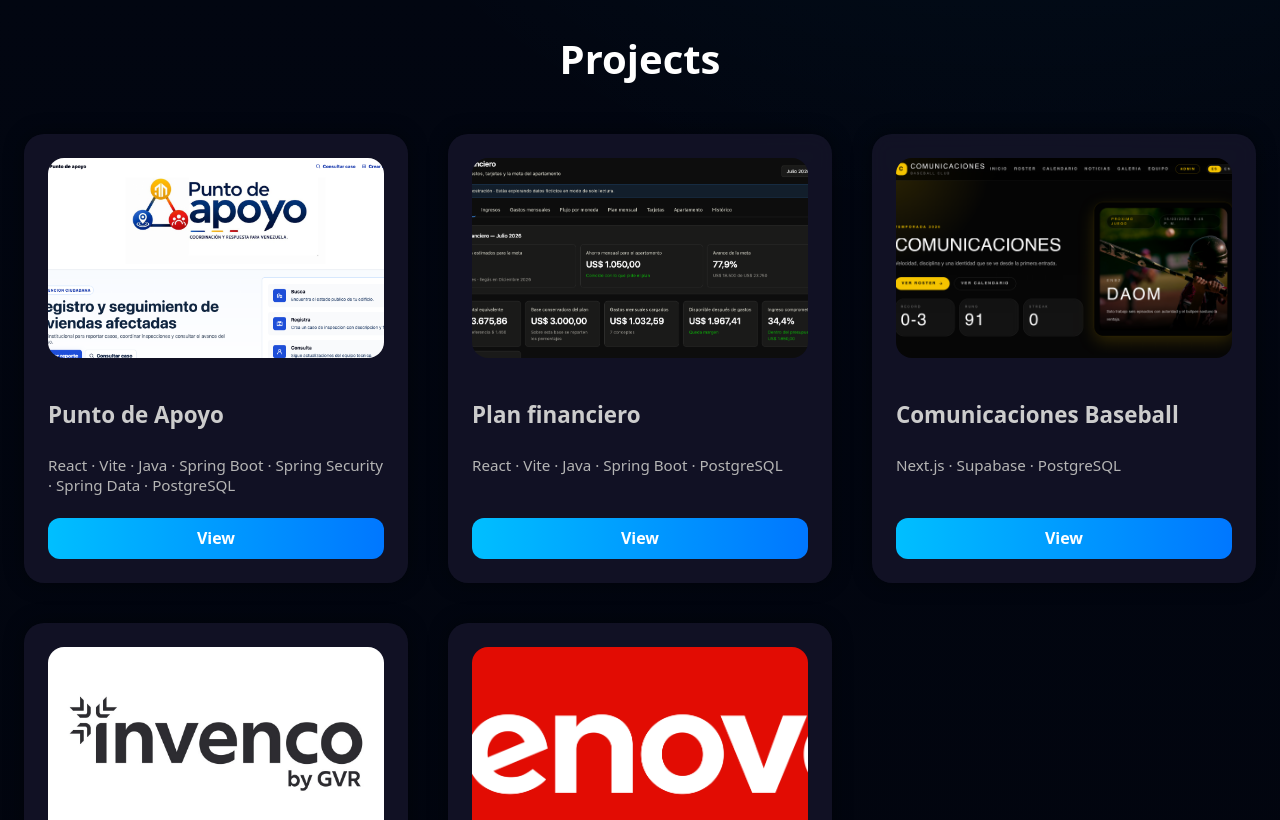
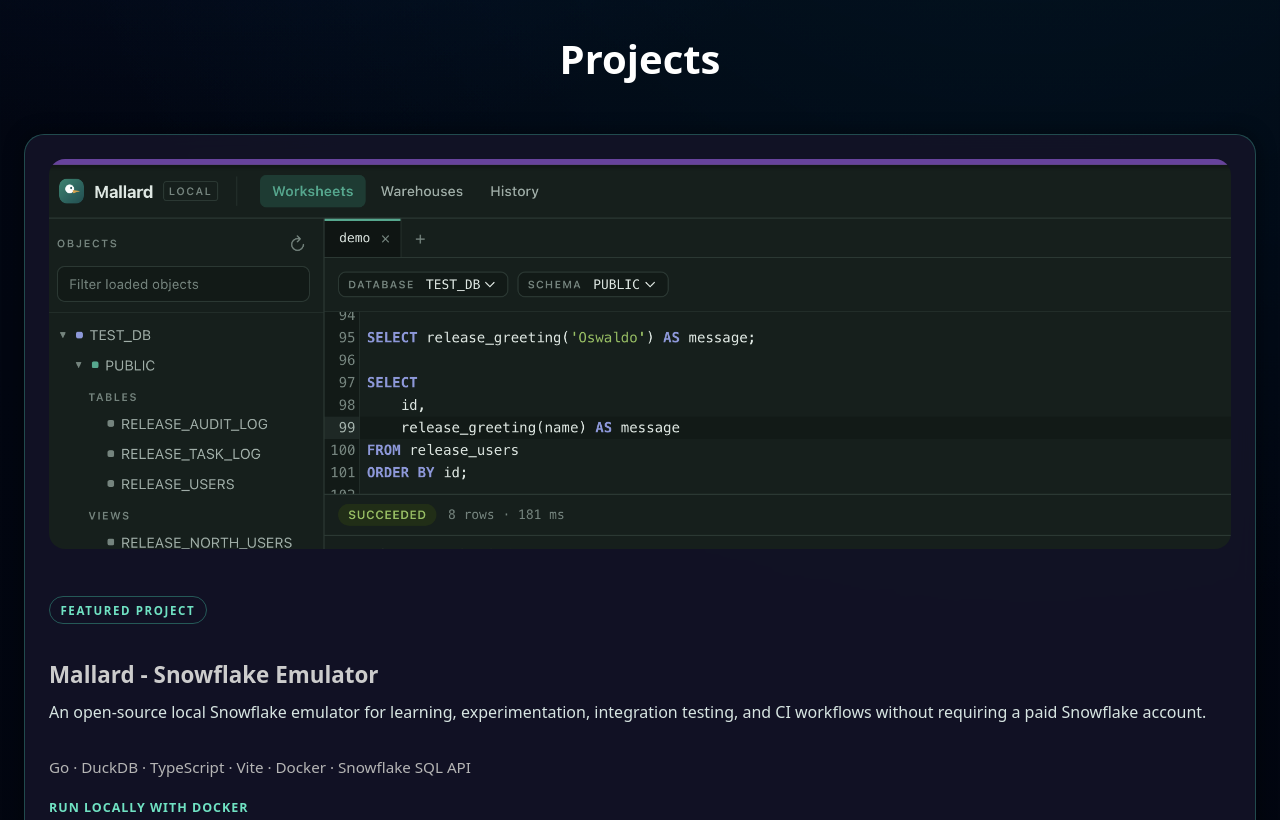
Before and after one commit to OswaldOniSango/personal-web, an Angular app: page / in a window 1280 px wide. Shown: the part 1980-2800 px from the top of the page. Built offline with nearby package versions, Linux system fonts and the light colour scheme.

Commit message:
add mallard project

```diff
--- a/src/app/sections/projects/projects.component.html
+++ b/src/app/sections/projects/projects.component.html
@@ -2,13 +2,27 @@
   <h2>Projects</h2>
 
   <div class="projects-grid">
-    <div class="project-card" *ngFor="let p of projects">
-      <img [src]="p.image" />
+    <article
+      class="project-card"
+      [class.project-card--featured]="p.featured"
+      *ngFor="let p of projects">
+      <img [src]="p.image" [alt]="p.name + ' preview'" />
 
-      <h3>{{ p.name }}</h3>
-      <p class="tech">{{ p.tech }}</p>
+      <div class="project-content">
+        <span class="featured-label" *ngIf="p.featured">Featured project</span>
+        <h3>{{ p.name }}</h3>
+        <p class="project-description" *ngIf="p.description">{{ p.description }}</p>
+        <p class="tech">{{ p.tech }}</p>
 
-      <a *ngIf="p.link" [href]="p.link" target="_blank" rel="noopener noreferrer" class="button">View</a>
-    </div>
+        <div class="docker-setup" *ngIf="p.dockerCommands?.length">
+          <span>Run locally with Docker</span>
+          <pre *ngFor="let command of p.dockerCommands"><code>{{ command }}</code></pre>
+        </div>
+
+        <a *ngIf="p.link" [href]="p.link" target="_blank" rel="noopener noreferrer" class="button">
+          {{ p.linkLabel || 'View' }}
+        </a>
+      </div>
+    </article>
   </div>
 </section>
--- a/src/app/sections/projects/projects.component.scss
+++ b/src/app/sections/projects/projects.component.scss
@@ -13,7 +13,7 @@
 .projects-grid {
   display: grid;
   gap: 2.5rem;
-  grid-template-columns: repeat(auto-fit, minmax(320px, 1fr));
+  grid-template-columns: repeat(auto-fit, minmax(min(100%, 320px), 1fr));
 }
 
 .project-card {
--- a/src/app/sections/projects/projects.component.ts
+++ b/src/app/sections/projects/projects.component.ts
@@ -5,7 +5,11 @@
   name: string;
   image: string;
   tech: string;
+  description?: string;
   link?: string;
+  linkLabel?: string;
+  dockerCommands?: string[];
+  featured?: boolean;
 }
 
 @Component({
@@ -17,6 +21,24 @@
 })
 export class ProjectsComponent {
   projects: Project[] = [
+    {
+      name: 'Mallard - Snowflake Emulator',
+      image: 'assets/projects/mallard-snowflake-emulator.png',
+      tech: 'Go · DuckDB · TypeScript · Vite · Docker · Snowflake SQL API',
+      description:
+        'An open-source local Snowflake emulator for learning, experimentation, integration testing, and CI workflows without requiring a paid Snowflake account.',
+      link: 'https://github.com/OswaldOniSango/snowflake-emulator',
+      linkLabel: 'View repository',
+      dockerCommands: [
+        'docker pull ghcr.io/oswaldonisango/snowflake-emulator:latest',
+        `docker run --rm \\
+  --name snowflake-emulator \\
+  -p 8080:8080 \\
+  -v snowflake-data:/data \\
+  ghcr.io/oswaldonisango/snowflake-emulator:latest`,
+      ],
+      featured: true,
+    },
     {
       name: 'Punto de Apoyo',
       image: 'assets/projects/punto-de-apoyo-home.png',
--- a/src/styles.scss
+++ b/src/styles.scss
@@ -375,6 +375,77 @@
   display: block;
 }
 
+app-root app-projects .project-content {
+  display: flex;
+  flex-direction: column;
+  min-width: 0;
+  height: 100%;
+}
+
+app-root app-projects .project-card--featured {
+  grid-column: 1 / -1;
+  display: grid;
+  grid-template-columns: minmax(0, 1.25fr) minmax(320px, 0.75fr);
+  gap: 1.75rem;
+  border: 1px solid rgba(69, 205, 171, 0.3);
+  background: linear-gradient(135deg, rgba(12, 38, 36, 0.94), rgba(15, 20, 38, 0.92));
+}
+
+app-root app-projects .project-card--featured img {
+  height: 100%;
+  min-height: 390px;
+  margin-bottom: 0;
+  object-position: left top;
+}
+
+app-root app-projects .featured-label {
+  align-self: flex-start;
+  margin-bottom: 0.8rem;
+  padding: 0.35rem 0.65rem;
+  border: 1px solid rgba(69, 205, 171, 0.38);
+  border-radius: 999px;
+  color: #70e2c3;
+  font-size: 0.72rem;
+  font-weight: 700;
+  letter-spacing: 0.14em;
+  text-transform: uppercase;
+}
+
+app-root app-projects .project-description {
+  margin: 0 0 1rem;
+  color: #d7e5e2;
+  line-height: 1.6;
+}
+
+app-root app-projects .docker-setup {
+  margin-bottom: 1.25rem;
+}
+
+app-root app-projects .docker-setup > span {
+  display: block;
+  margin-bottom: 0.55rem;
+  color: #70e2c3;
+  font-size: 0.78rem;
+  font-weight: 700;
+  letter-spacing: 0.08em;
+  text-transform: uppercase;
+}
+
+app-root app-projects .docker-setup pre {
+  margin: 0 0 0.6rem;
+  padding: 0.7rem 0.8rem;
+  overflow-x: auto;
+  border: 1px solid rgba(112, 226, 195, 0.15);
+  border-radius: 10px;
+  background: rgba(0, 0, 0, 0.38);
+  color: #dffdf5;
+  font-size: 0.74rem;
+  line-height: 1.5;
+  white-space: pre-wrap;
+  overflow-wrap: anywhere;
+  user-select: all;
+}
+
 @keyframes star-drift-1 {
   from {
     transform: translate3d(0, 0, 0);
@@ -424,6 +495,18 @@
     right: -28vw;
     width: min(38rem, 82vw);
     opacity: 0.82;
+  }
+}
+
+@media (max-width: 820px) {
+  app-root app-projects .project-card--featured {
+    display: flex;
+  }
+
+  app-root app-projects .project-card--featured img {
+    height: 230px;
+    min-height: 0;
+    margin-bottom: 1.2rem;
   }
 }
 
```
Also changed, not shown: src/assets/projects/mallard-snowflake-emulator.png (added).
